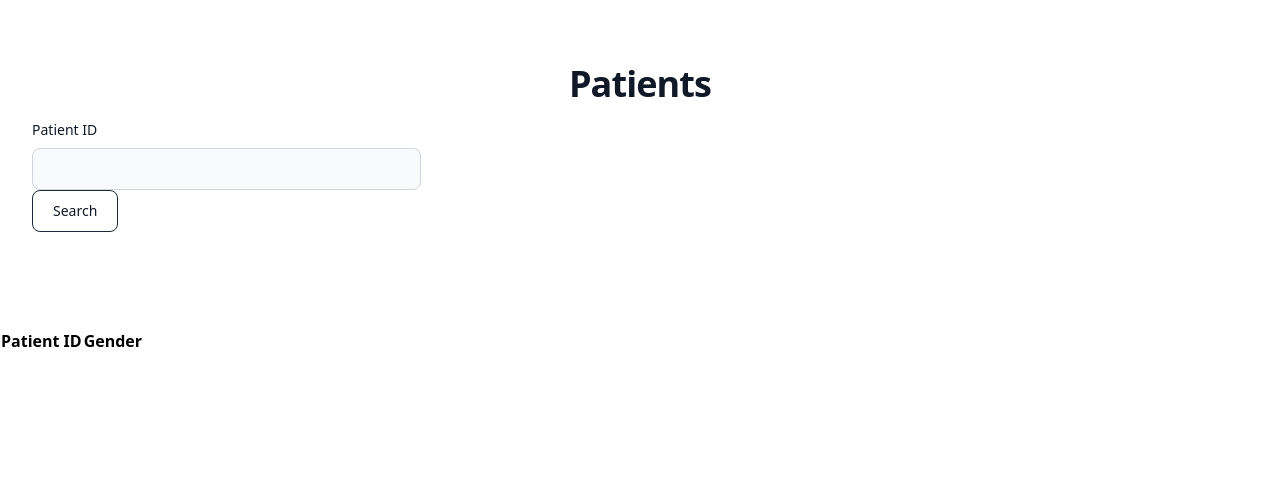
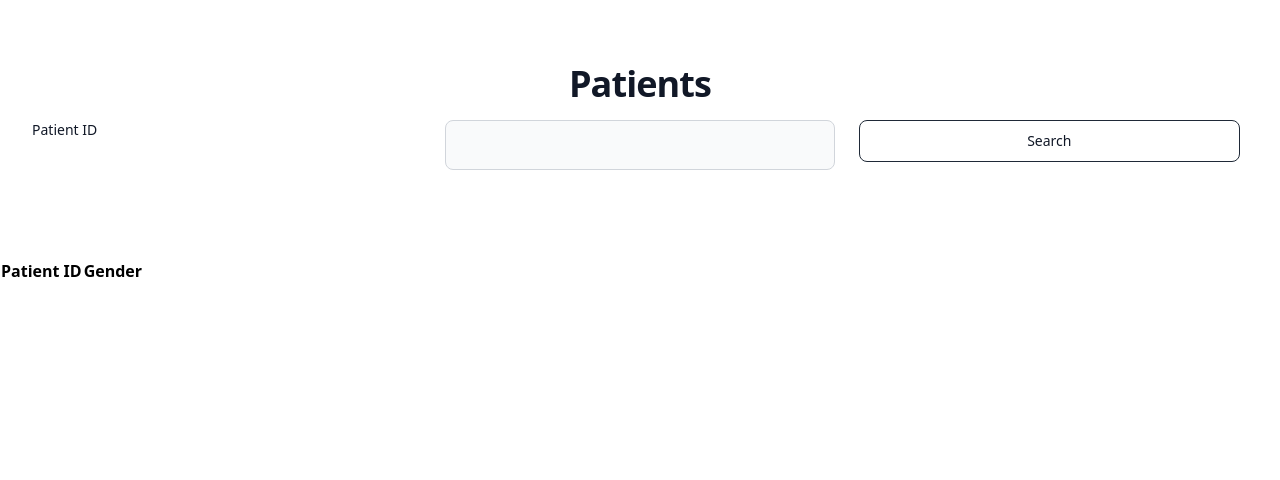
Before and after one commit to ryashpal/EHR-Int-Web, a Flask app: page /patient in a window 1280 px wide. Shown: the part 72-552 px from the top of the page. Run offline with Flask 3, Linux system fonts and the light colour scheme; lists and menus that the app fills with data are empty; parts of the project's set-up code (start-up, migrations or seed data) failed here and were passed over; some libraries are stand-ins or nearby versions.

Commit message:
patient search list

```diff
--- a/web/templates/patient.html
+++ b/web/templates/patient.html
@@ -9,11 +9,9 @@
         </div>
         <form action = "/patient" method = "POST">
             <div class="grid gap-6 mb-6 md:grid-cols-3">
-                <div>
-                    <label for="patient_id" class="block mb-2 text-sm font-medium text-gray-900 dark:text-white">Patient ID</label>
-                    <input type="text" name="patient_id" id="patient_id" class="bg-gray-50 border border-gray-300 text-gray-900 text-sm rounded-lg focus:ring-blue-500 focus:border-blue-500 block w-full p-2.5 dark:bg-gray-700 dark:border-gray-600 dark:placeholder-gray-400 dark:text-white dark:focus:ring-blue-500 dark:focus:border-blue-500" required>
-                    <button type="submit" class="text-gray-900 hover:text-white border border-gray-800 hover:bg-gray-900 focus:ring-4 focus:outline-none focus:ring-gray-300 font-medium rounded-lg text-sm px-5 py-2.5 text-center me-2 mb-2 dark:border-gray-600 dark:text-gray-400 dark:hover:text-white dark:hover:bg-gray-600 dark:focus:ring-gray-800">Search</button>
-                </div>
+                <label for="patient_id" class="block mb-2 text-sm font-medium text-gray-900 dark:text-white">Patient ID</label>
+                <input type="text" name="patient_id" id="patient_id" class="bg-gray-50 border border-gray-300 text-gray-900 text-sm rounded-lg focus:ring-blue-500 focus:border-blue-500 block w-full p-2.5 dark:bg-gray-700 dark:border-gray-600 dark:placeholder-gray-400 dark:text-white dark:focus:ring-blue-500 dark:focus:border-blue-500" required>
+                <button type="submit" class="text-gray-900 hover:text-white border border-gray-800 hover:bg-gray-900 focus:ring-4 focus:outline-none focus:ring-gray-300 font-medium rounded-lg text-sm px-5 py-2.5 text-center me-2 mb-2 dark:border-gray-600 dark:text-gray-400 dark:hover:text-white dark:hover:bg-gray-600 dark:focus:ring-gray-800">Search</button>
             </div>
         </form>
     </div>
```
